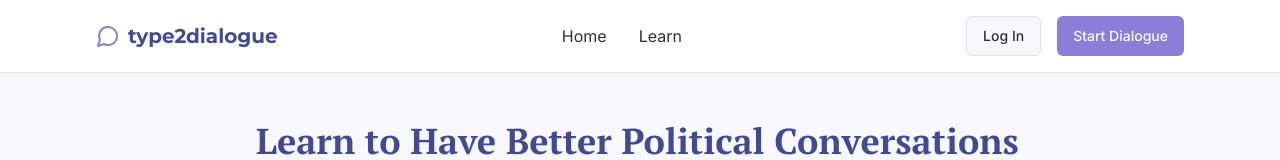
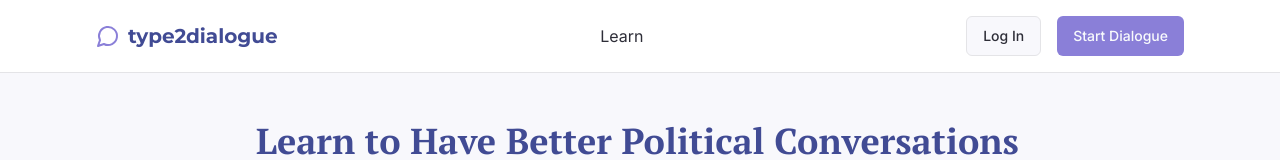
Before and after one commit to djechlin/empathy-wins-dialogue, a React (Vite) app: page /learn in a window 1280 px wide. Shown: the top 160 px of the page. Built offline with nearby package versions, Linux system fonts and the light colour scheme.

Commit message:
Remove "Home" link from Navbar
The "Home" link was removed from the Navbar component. Clicking the site name now navigates to the home page.

```diff
--- a/src/components/layout/Navbar.tsx
+++ b/src/components/layout/Navbar.tsx
@@ -16,9 +16,6 @@ const Navbar = () => {
         </div>
 
         <div className="hidden md:flex items-center space-x-8">
-          <Link to="/" className="text-foreground hover:text-dialogue-purple transition-colors">
-            Home
-          </Link>
           <Link to="/learn" className="text-foreground hover:text-dialogue-purple transition-colors">
             Learn
           </Link>
```
